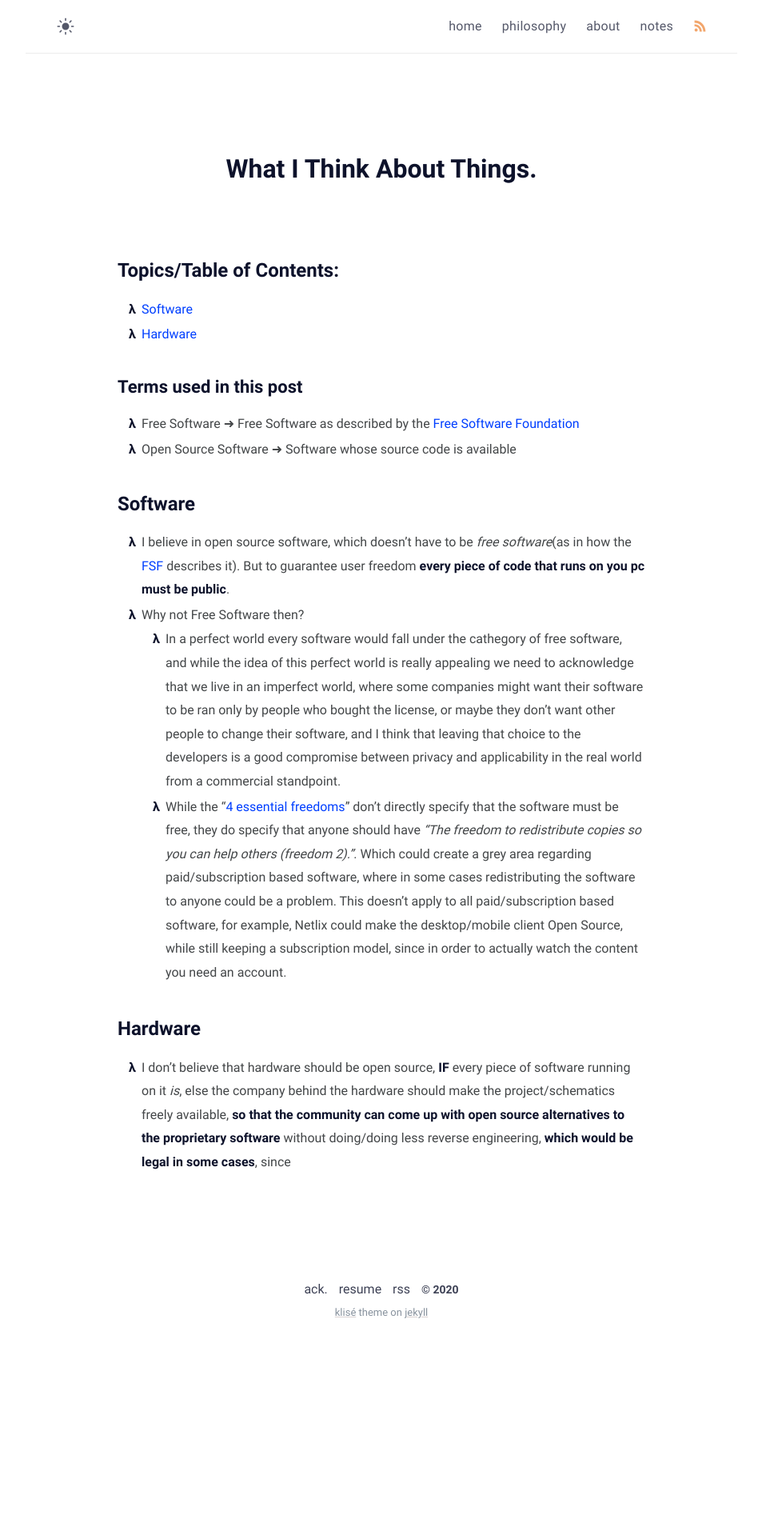
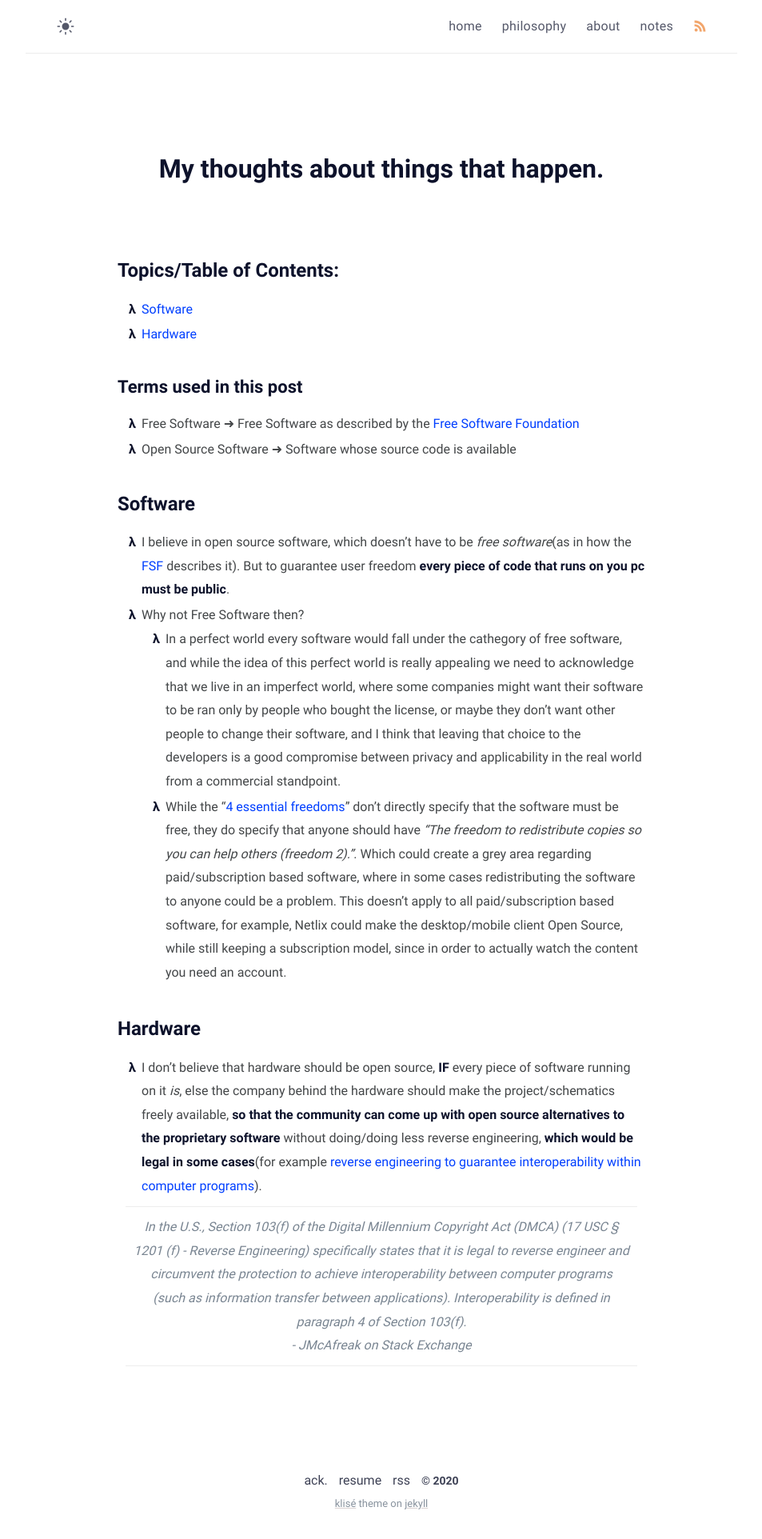
Before and after one commit to Ferryistaken/website, a Jekyll site: the page built from philosophy.md, in a window 1280 px wide. Shown: the whole page at 80% size, without its empty margins (163-1116 px from the left). Built offline with Jekyll 4.4.1, drawn with Linux system fonts in a browser that asks for light colours; before the commit the page ends 1685 px from its top, so only the background shows below that.

Commit message:
more hardware

```diff
--- a/_config.yml
+++ b/_config.yml
@@ -13,7 +13,7 @@ mode: light # default theme "dark" | "light"
 author:
   name: Alessandro Ferrari # author name
   bio: >- # tell to the world
-      (I use arch btw).
+      Real programmers use butterflies.
   username: ferry # author username
   github: Ferryistaken
   twitter: ferrryx
--- a/philosophy.md
+++ b/philosophy.md
@@ -1,5 +1,5 @@
 ---
-title: What I Think About Things
+title: My thoughts about things that happen
 permalink: /philosophy/
 layout: page
 excerpt: My Philosphy
@@ -21,4 +21,7 @@ comments: false
     - While the "[4 essential freedoms](https://www.gnu.org/philosophy/free-sw.html#the-four-essential-freedoms)" don't directly specify that the software must be free, they do specify that anyone should have _"The freedom to redistribute copies so you can help others (freedom 2)."_. Which could create a grey area regarding paid/subscription based software, where in some cases redistributing the software to anyone could be a problem. This doesn't apply to all paid/subscription based software, for example, Netlix could make the desktop/mobile client Open Source, while still keeping a subscription model, since in order to actually watch the content you need an account.
 
 # Hardware
-- I don't believe that hardware should be open source, **IF** every piece of software running on it _is_, else the company behind the hardware should make the project/schematics freely available, **so that the community can come up with open source alternatives to the proprietary software** without doing/doing less reverse engineering, **which would be legal in some cases**, since
+- I don't believe that hardware should be open source, **IF** every piece of software running on it _is_, else the company behind the hardware should make the project/schematics freely available, **so that the community can come up with open source alternatives to the proprietary software** without doing/doing less reverse engineering, **which would be legal in some cases**(for example [reverse engineering to guarantee interoperability within computer programs](https://www.law.cornell.edu/uscode/text/17/1201)).
+
+> In the U.S., Section 103(f) of the Digital Millennium Copyright Act (DMCA) (17 USC § 1201 (f) - Reverse Engineering) specifically states that it is legal to reverse engineer and circumvent the protection to achieve interoperability between computer programs (such as information transfer between applications). Interoperability is defined in paragraph 4 of Section 103(f).
+> \- JMcAfreak on Stack Exchange
```
Also changed, not shown: about.md (+3 -3 lines), notes.md (+1 -1 lines), assets/img/avatar.jpg.
